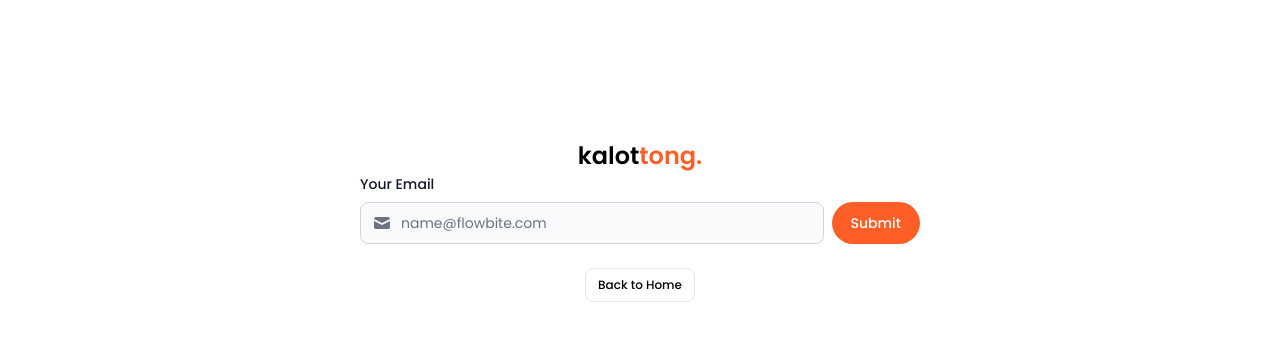
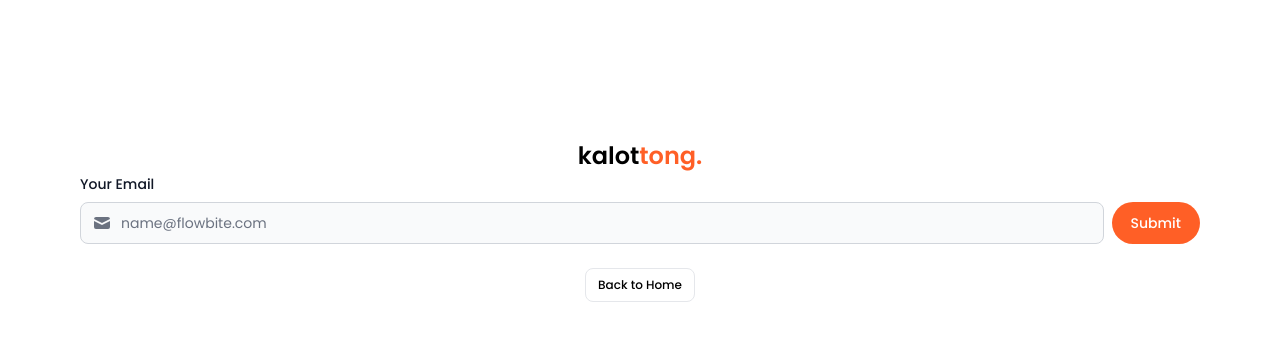
Before and after one commit to muhahsanarifin/kalottong, a Next.js app: page /password/reset in a window 1280 px wide. Shown: the top 340 px of the page. Built offline with nearby package versions, Linux system fonts and the light colour scheme.

Commit message:
Updated Forms.tsx

```diff
--- a/src/components/Forms.tsx
+++ b/src/components/Forms.tsx
@@ -247,11 +247,11 @@ const ResetPasswordForm: React.FC = () => {
     <>
       <label
         htmlFor="input-group-1"
-        className="block mb-2 text-sm font-medium text-gray-900 dark:text-white w-1/2 mx-auto"
+        className="block mb-2 text-sm font-medium text-gray-900 dark:text-white"
       >
         Your Email
       </label>
-      <div className="relative mb-6 w-1/2 mx-auto flex gap-x-2">
+      <div className="relative mb-6 flex gap-x-2">
         <div className="absolute inset-y-0 left-0 flex items-center pl-3 pointer-events-none">
           <svg
             aria-hidden="true"
```
